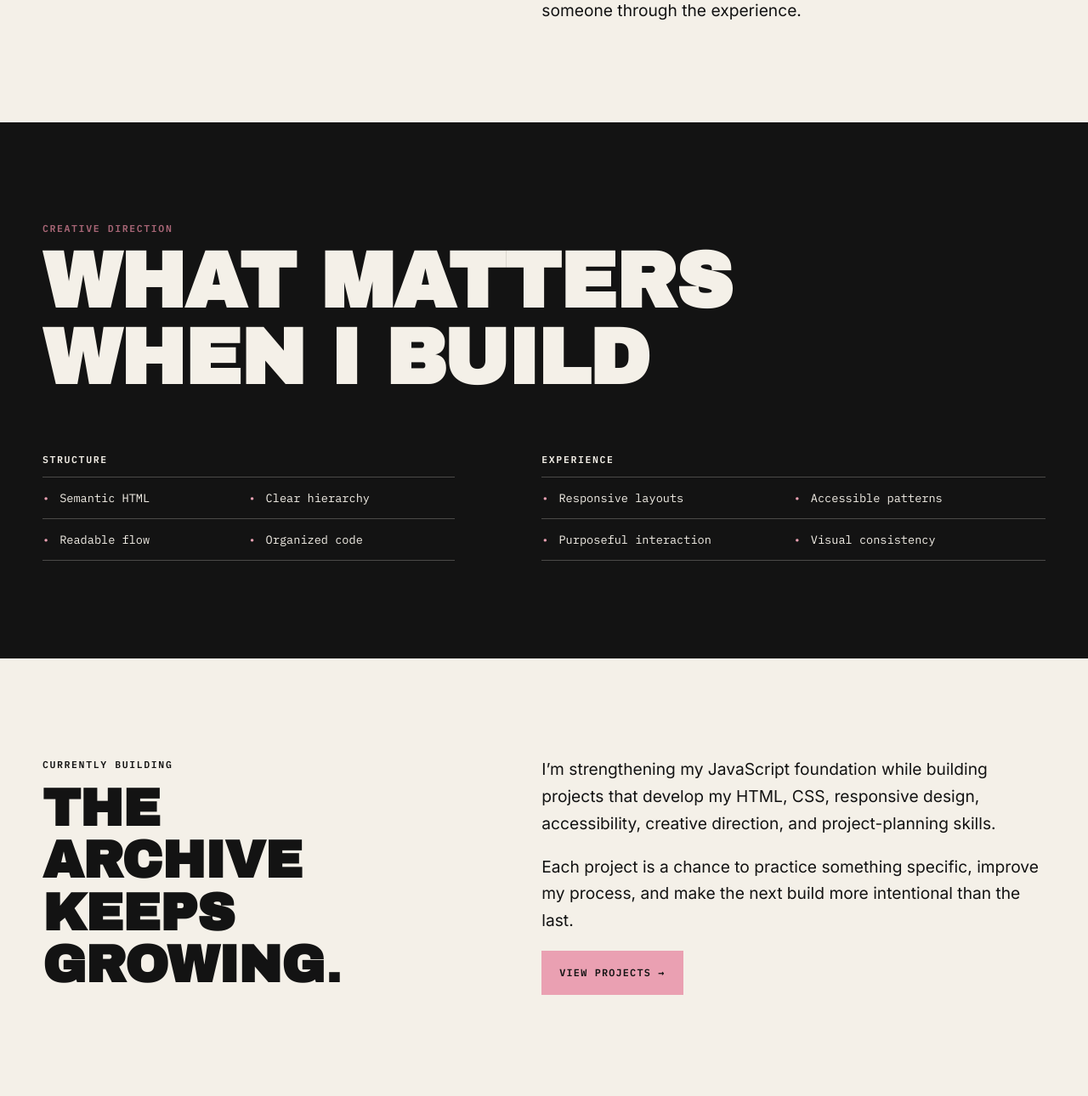
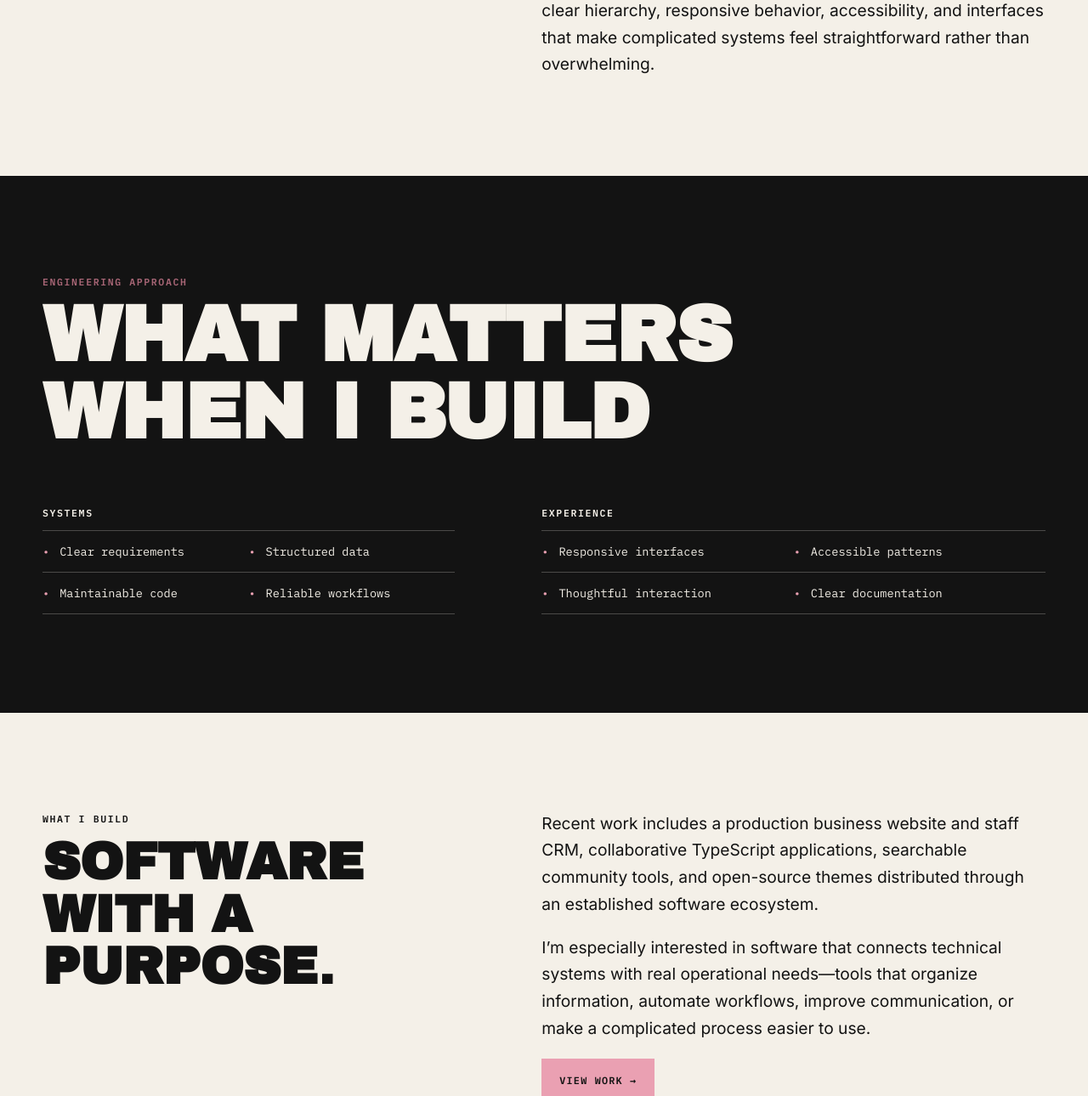
Before and after one commit to kaymade/kaymade.github.io, a plain HTML site: page about.html in a window 1280 px wide. Shown: the part 901-2191 px from the top of the page at 85% size. Drawn offline with Linux system fonts and the light colour scheme.

Commit message:
update about page positioning

```diff
--- a/about.html
+++ b/about.html
@@ -5,7 +5,7 @@
     <meta name="viewport" content="width=device-width, initial-scale=1.0" />
     <meta
       name="description"
-      content="About Kay S. H., a design-minded software developer and creative coder building thoughtful digital experiences."
+      content="About Kay, a software developer building production web applications, internal tools, collaborative software, and open-source projects."
     />
     <title>About | Kay S. H.</title>
     <link rel="icon" href="favicon.svg" type="image/svg+xml" />
@@ -48,8 +48,9 @@
           </div>
           <div class="page-hero-card">
             <p>
-              I’m Kay S. H.—a creative builder with a strong eye for atmosphere,
-              structure, and the details that make a page feel intentional.
+              I’m Kay S. H, a software developer who likes turning real-world
+              problems into useful, maintainable software without losing sight
+              of the people who have to use it.
             </p>
           </div>
         </div>
@@ -60,25 +61,29 @@
           <div>
             <p class="eyebrow">How I Work</p>
             <h2>
-              Thoughtful <span class="with-comma">structure</span
-              ><br />Expressive <span class="with-period">visuals</span>
+              Practical <span class="with-comma">systems</span><br />
+              Thoughtful <span class="with-period">interfaces</span>
             </h2>
           </div>
           <div class="about-copy">
             <p>
-              My work is shaped by a love for expressive visuals, careful
-              structure, and interfaces that feel intentional from the first
-              glance.
+              My work spans production web applications, internal business
+              tools, databases, APIs, authentication, third-party integrations,
+              and polished user interfaces.
             </p>
+
             <p>
-              I’m building my software development practice through hands-on
-              projects, client work, strong visual direction, and consistent
-              learning.
+              I like understanding the problem before reaching for a solution:
+              how the data moves, what the workflow actually needs to support,
+              where something can fail, and what will make the software easier
+              to maintain later.
             </p>
+
             <p>
-              I care about the full feeling of a page: the layout, color,
-              spacing, accessibility, responsiveness, and the small details that
-              guide someone through the experience.
+              My design background still shapes the way I build. I care about
+              clear hierarchy, responsive behavior, accessibility, and
+              interfaces that make complicated systems feel straightforward
+              rather than overwhelming.
             </p>
           </div>
         </div>
@@ -87,26 +92,26 @@
       <section class="dark-section">
         <div class="container">
           <div class="section-heading">
-            <p class="eyebrow">Creative Direction</p>
+            <p class="eyebrow">Engineering Approach</p>
             <h2>What matters when I build</h2>
           </div>
           <div class="about-grid">
             <div>
-              <p class="eyebrow">Structure</p>
+              <p class="eyebrow">Systems</p>
               <ul class="tool-list">
-                <li>Semantic HTML</li>
-                <li>Clear hierarchy</li>
-                <li>Readable flow</li>
-                <li>Organized code</li>
+                <li>Clear requirements</li>
+                <li>Structured data</li>
+                <li>Maintainable code</li>
+                <li>Reliable workflows</li>
               </ul>
             </div>
             <div>
               <p class="eyebrow">Experience</p>
               <ul class="tool-list">
-                <li>Responsive layouts</li>
+                <li>Responsive interfaces</li>
                 <li>Accessible patterns</li>
-                <li>Purposeful interaction</li>
-                <li>Visual consistency</li>
+                <li>Thoughtful interaction</li>
+                <li>Clear documentation</li>
               </ul>
             </div>
           </div>
@@ -116,23 +121,27 @@
       <section class="paper-section">
         <div class="container about-grid">
           <div>
-            <p class="eyebrow">Currently Building</p>
-            <h2>The archive keeps <span class="with-period">growing</span></h2>
+            <p class="eyebrow">What I Build</p>
+            <h2>Software with a <span class="with-period">purpose</span></h2>
           </div>
           <div class="about-copy">
             <p>
-              I’m strengthening my JavaScript foundation while building projects
-              that develop my HTML, CSS, responsive design, accessibility,
-              creative direction, and project-planning skills.
+              Recent work includes a production business website and staff CRM,
+              collaborative TypeScript applications, searchable community tools,
+              and open-source themes distributed through an established software
+              ecosystem.
             </p>
+
             <p>
-              Each project is a chance to practice something specific, improve
-              my process, and make the next build more intentional than the
-              last.
+              I’m especially interested in software that connects technical
+              systems with real operational needs—tools that organize
+              information, automate workflows, improve communication, or make a
+              complicated process easier to use.
             </p>
-            <a href="projects.html" class="button button-primary"
-              >View projects →</a
-            >
+
+            <a href="projects.html" class="button button-primary">
+              View work →
+            </a>
           </div>
         </div>
       </section>
```
